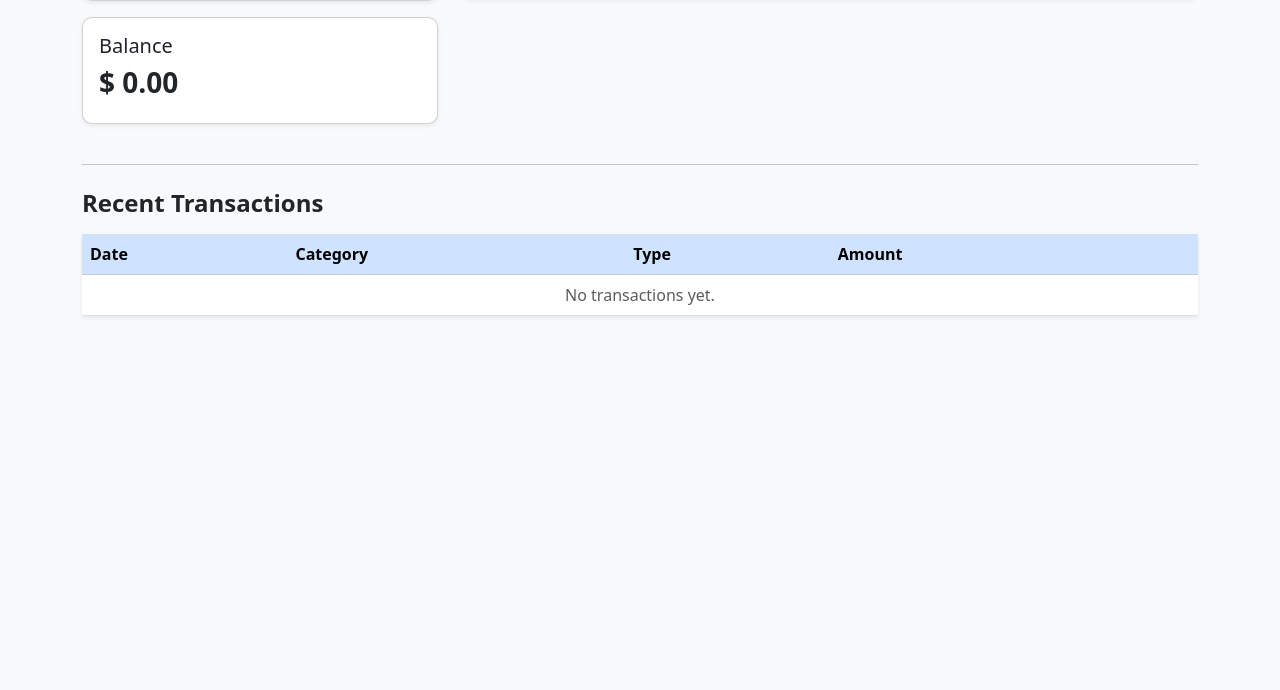
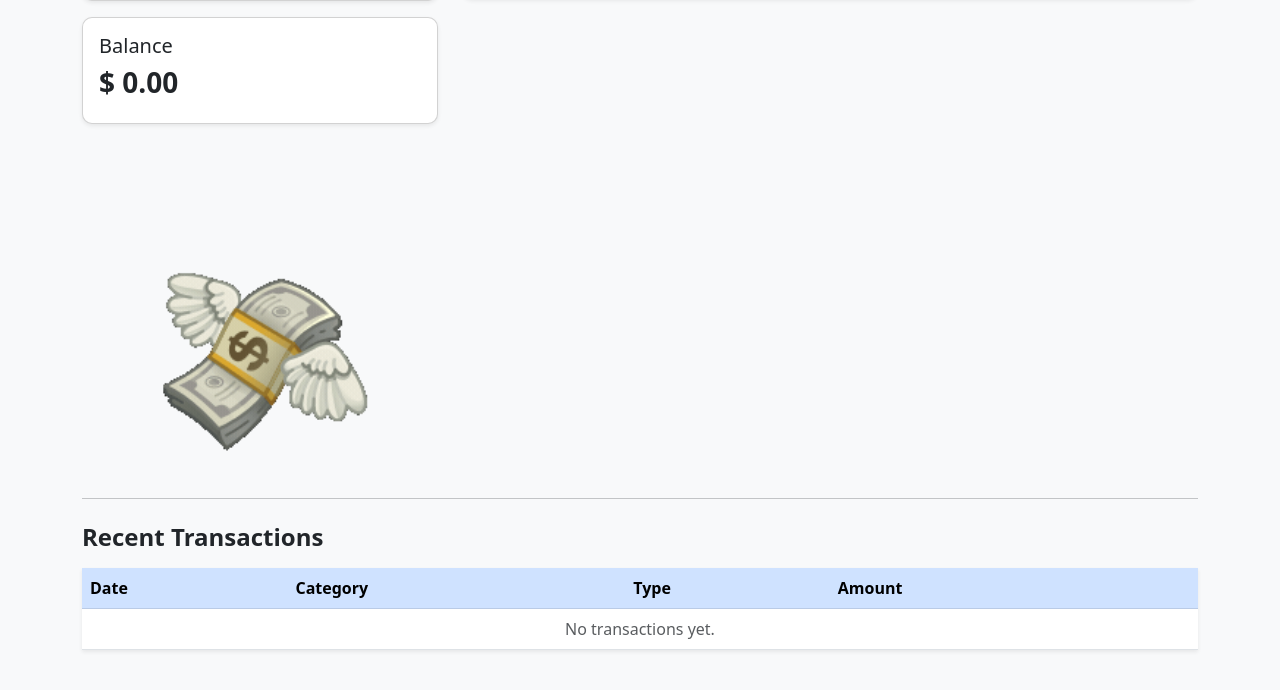
Before and after one commit to khaledelsayed2003/MyWallet_Pro, a Flask app: template templates/dashboard.html in a window 1280 px wide. Shown: the part 383-1073 px from the top of the page. Before the commit the page ends 700 px from the top, so only its background shows below. Run offline with Flask 3, Linux system fonts and the light colour scheme; the template is opened without the code that fills it, so the values that code supplies are empty.

Commit message:
style: adjust dashboard animation positioning

```diff
--- a/static/css/style.css
+++ b/static/css/style.css
@@ -13,3 +13,12 @@ body {
 table tbody tr td {
     vertical-align: middle;
 }
+.mood-area {
+  margin-top: 130px;
+  text-align: center;
+}
+.mood-gif {
+  width: 220px;
+  height: auto;
+  opacity: 0.9;
+}
--- a/templates/dashboard.html
+++ b/templates/dashboard.html
@@ -26,6 +26,13 @@
         <h3 class="fw-bold">$ {{ '%.2f'|format(balance) }}</h3>
       </div>
     </div>
+    <div class="mood-area">
+      <img
+        src="{{ url_for('static', filename='images/money_anim.gif') }}"
+        alt="coin-wallet"
+        class="mood-gif"
+      />
+    </div>
   </div>
 
   <div class="col-md-8">
```
Also changed, not shown: static/images/money_anim.gif (added).
